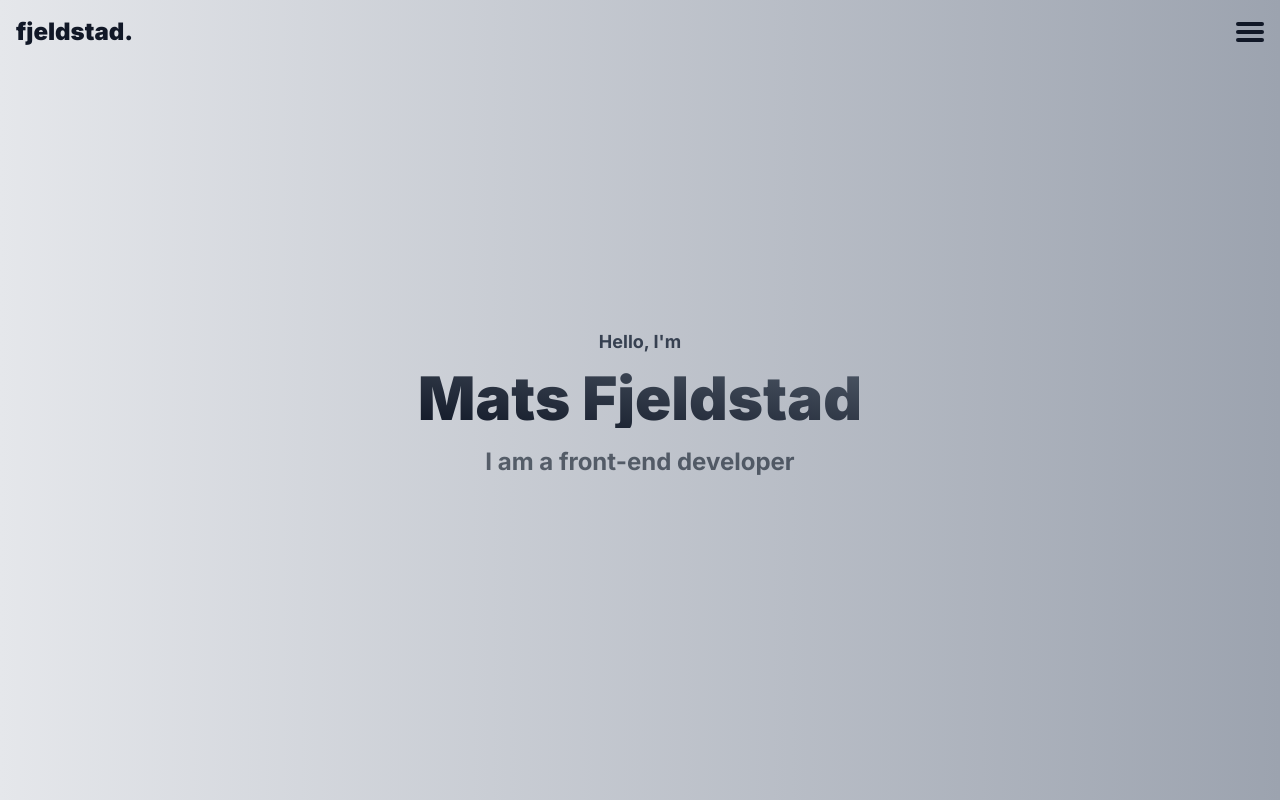
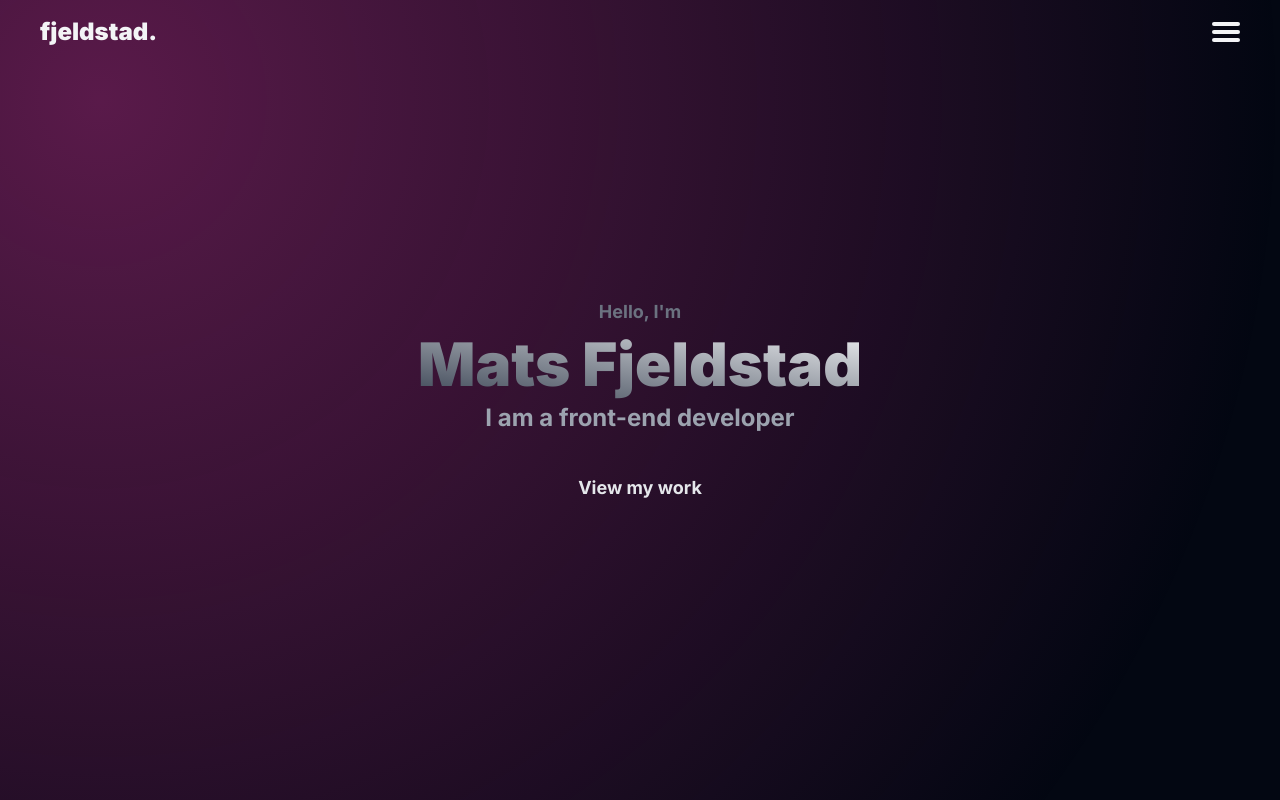
Before and after one commit to Matsfjeldstad/portfolio-v2, a Next.js app: page / in a window 1280 px wide. Shown: the top 800 px of the page. Built offline with nearby package versions, Linux system fonts and the light colour scheme; what tailwindcss-dotted-background would draw is missing.

Commit message:
adds radial gradient that follows cursor in hero

```diff
--- a/src/app/layout.tsx
+++ b/src/app/layout.tsx
@@ -19,8 +19,8 @@ export default function RootLayout({ children }: { children: React.ReactNode })
   return (
     <html lang="en">
       <body className={inter.className}>
-        <div className="w-full min-h-screen h-full bg-gradient-to-r from-gray-200 to-gray-400">
-          <div className="h-full min-h-screen w-full bg-dotted-spacing-3 bg-dotted-gray-400/50">
+        <div className="w-full min-h-screen h-full bg-gray-950 ">
+          <div className="h-full min-h-screen w-full before:z-10 before:w-full before:h-full before:inset-0 before:absolute before:bg-dotted-spacing-3 before:bg-dotted-gray-400/10">
             <AnimatePresence mode="wait">
               {loading ? (
                 <motion.div className="bg-none" key="loading">
--- a/src/app/page.tsx
+++ b/src/app/page.tsx
@@ -1,55 +1,19 @@
 'use client';
+import HeroBanner from '@/components/HeroBanner';
 import { motion } from 'framer-motion';
 
 export default function Home() {
   return (
-    <main className="min-h-screen">
-      <motion.div className="flex flex-col gap-3 h-screen items-center justify-center ">
-        <motion.div
-          initial={{ opacity: 0, y: 20 }}
-          animate={{ opacity: 1, y: 0 }}
-          transition={{ duration: 0.3, delay: 0.3 }}
-          className="text-lg font-bold text-gray-700 text-center"
-        >
-          Hello, I&apos;m
-        </motion.div>
-        <motion.h1
-          className="text-6xl font-black text-center text-transparent bg-clip-text bg-gradient-to-tr from-gray-900 to-gray-600"
-          initial={{ opacity: 0, y: 20 }}
-          animate={{ opacity: 1, y: 0 }}
-          transition={{ duration: 0.3, delay: 0.4 }}
-        >
-          Mats Fjeldstad
-        </motion.h1>
-        <motion.h2
-          className="text-2xl font-bold text-center text-gray-800"
-          initial={{ opacity: 0, y: 20 }}
-          animate={{ opacity: 1, y: 0 }}
-          transition={{ duration: 0.3, delay: 0.6 }}
-        >
-          I am a front-end developer
-        </motion.h2>
-      </motion.div>
-      <div className="pt-20">
+    <main className="min-h-screen relative ">
+      <HeroBanner />
+      <div className="pt-20 h-[300vh]">
         <motion.h2
           initial={{ opacity: 0, y: 20 }}
           whileInView={{ opacity: 1, y: 0, transition: { duration: 0.3, delay: 0.2 } }}
-          className="text-3xl ml-2 mx-auto max-w-[1400px] text-gray-800 font-bold pb-20 "
+          className="text-3xl ml-2 mx-auto max-w-[1400px] text-gray-100 font-bold pb-20 "
         >
           My Work
         </motion.h2>
-        <div className="bg-gray-900 h-[500px] w-full p-4">
-          <div className="font-bold text-3xl text-red-600">Holidaze</div>
-        </div>
-        <div className="bg-gray-900 h-[500px] w-full p-4">
-          <div className="font-bold text-3xl text-red-600">Holidaze</div>
-        </div>
-        <div className="bg-gray-900 h-[500px] w-full p-4">
-          <div className="font-bold text-3xl text-red-600">Holidaze</div>
-        </div>
-        <div className="bg-gray-900 h-[500px] w-full p-4">
-          <div className="font-bold text-3xl text-red-600">Holidaze</div>
-        </div>
       </div>
     </main>
   );
--- /dev/null
+++ b/src/components/HeroBanner.tsx
@@ -0,0 +1,76 @@
+import React, { useEffect, useRef } from 'react';
+import { motion, useScroll, useTransform } from 'framer-motion';
+import Link from 'next/link';
+
+type Props = {};
+
+export default function HeroBanner({}: Props) {
+  const heroRef = useRef<HTMLDivElement>(null);
+  const { scrollYProgress } = useScroll({
+    target: heroRef,
+    offset: ['end end', 'end start'],
+  });
+
+  const opacity = useTransform(scrollYProgress, [0, 0.7], [1, 0]);
+  const scale = useTransform(scrollYProgress, [0, 0.4], [1, 0.8]);
+
+  useEffect(() => {
+    const currentRef = heroRef.current;
+    // gett postion of mouse
+    const updateMouseMove = (e: MouseEvent) => {
+      if (!currentRef) return;
+      const { clientX, clientY } = e;
+      currentRef.style.setProperty('--mouse-x', `${clientX}px`);
+      currentRef.style.setProperty('--mouse-y', `${clientY}px`);
+    };
+
+    window.addEventListener('mousemove', updateMouseMove);
+
+    return () => {
+      // window.removeEventListener('mousemove', updateMouseMove);
+      window.removeEventListener('mousemove', updateMouseMove);
+    };
+  }, []);
+
+  return (
+    <motion.div
+      ref={heroRef}
+      style={{ opacity }}
+      className="flex w-full relative before:opacity-50 flex-col gap-3 bg-gray-950 h-screen items-center justify-center before:pointer-events-none before:fixed before:inset-0 before:z-0 before:bg-[radial-gradient(circle_farthest-side_at_var(--mouse-x,100px)_var(--mouse-y,100px),_#B12E82_0%,_transparent_100%)]  "
+    >
+      <motion.div style={{ scale }} className="relative z-10">
+        <motion.div
+          initial={{ opacity: 0, y: 20 }}
+          animate={{ opacity: 1, y: 0 }}
+          transition={{ duration: 0.3, delay: 0.3 }}
+          className="text-lg font-bold text-gray-500 text-center"
+        >
+          Hello, I&apos;m
+        </motion.div>
+        <motion.h1
+          className="text-6xl font-black text-center text-transparent p-2 bg-clip-text bg-gradient-to-tr from-gray-700 to-gray-100"
+          initial={{ opacity: 0, y: 20 }}
+          animate={{ opacity: 1, y: 0 }}
+          transition={{ duration: 0.3, delay: 0.4 }}
+        >
+          Mats Fjeldstad
+        </motion.h1>
+        <motion.h2
+          className="text-2xl font-bold text-center text-gray-400"
+          initial={{ opacity: 0, y: 20 }}
+          animate={{ opacity: 1, y: 0 }}
+          transition={{ duration: 0.3, delay: 0.6 }}
+        >
+          I am a front-end developer
+        </motion.h2>
+        <div className="mt-10">
+          <div>
+            <Link href={''}>
+              <div className="text-lg font-bold text-gray-200 text-center">View my work</div>
+            </Link>
+          </div>
+        </div>
+      </motion.div>
+    </motion.div>
+  );
+}
--- a/src/components/Navbar.tsx
+++ b/src/components/Navbar.tsx
@@ -5,16 +5,16 @@ import React from 'react';
 export function HamburgerMenu() {
   return (
     <div className="flex flex-col gap-1">
-      <div className="w-7 h-1 rounded bg-gray-900"></div>
-      <div className="w-7 h-1 rounded bg-gray-900"></div>
-      <div className="w-7 h-1 rounded bg-gray-900"></div>
+      <div className="w-7 h-1 rounded bg-gray-100"></div>
+      <div className="w-7 h-1 rounded bg-gray-100"></div>
+      <div className="w-7 h-1 rounded bg-gray-100"></div>
     </div>
   );
 }
 
 export default function Navbar() {
   return (
-    <div className="fixed w-screen">
+    <div className="fixed w-screen z-10 px-6">
       <motion.header
         initial={{
           y: -50,
@@ -26,7 +26,7 @@ export default function Navbar() {
         }}
         className="font-bold p-4 w-full mx-auto max-w-[1400px] items-center flex justify-between h-20px"
       >
-        <Link href="/" className="font-black text-2xl text-gray-900">
+        <Link href="/" className="font-black text-2xl text-gray-100">
           fjeldstad.
         </Link>
         <HamburgerMenu />
--- a/src/components/PageLoadingAnimation.tsx
+++ b/src/components/PageLoadingAnimation.tsx
@@ -55,14 +55,13 @@ const childObject = {
 export default function PageLoadingAnimation({ setLoading }: Props) {
   return (
     <motion.div
-      className="flex items-center fixed h-screen w-screen gap-2 justify-center top-0 left-0 "
+      className="relative flex items-center h-screen w-screen gap-2 before:absolute before:opacity-30 before:pointer-events-none before:inset-0 before:z-0  before:bg-[radial-gradient(circle_farthest-side_at_100px_100px,_#B12E82_0%,_transparent_100%)] justify-center top-0 left-0 "
       variants={parentObject}
       initial="hidden"
       exit="exit"
       onAnimationComplete={() => setLoading(false)}
       animate="visible"
     >
-      <motion.div variants={childObject} className="h-7 w-7 bg-orange-500 rounded-full" />
       <motion.h1 variants={childObject} className="text-5xl font-bold gap-2 ">
         Hello
       </motion.h1>
```
